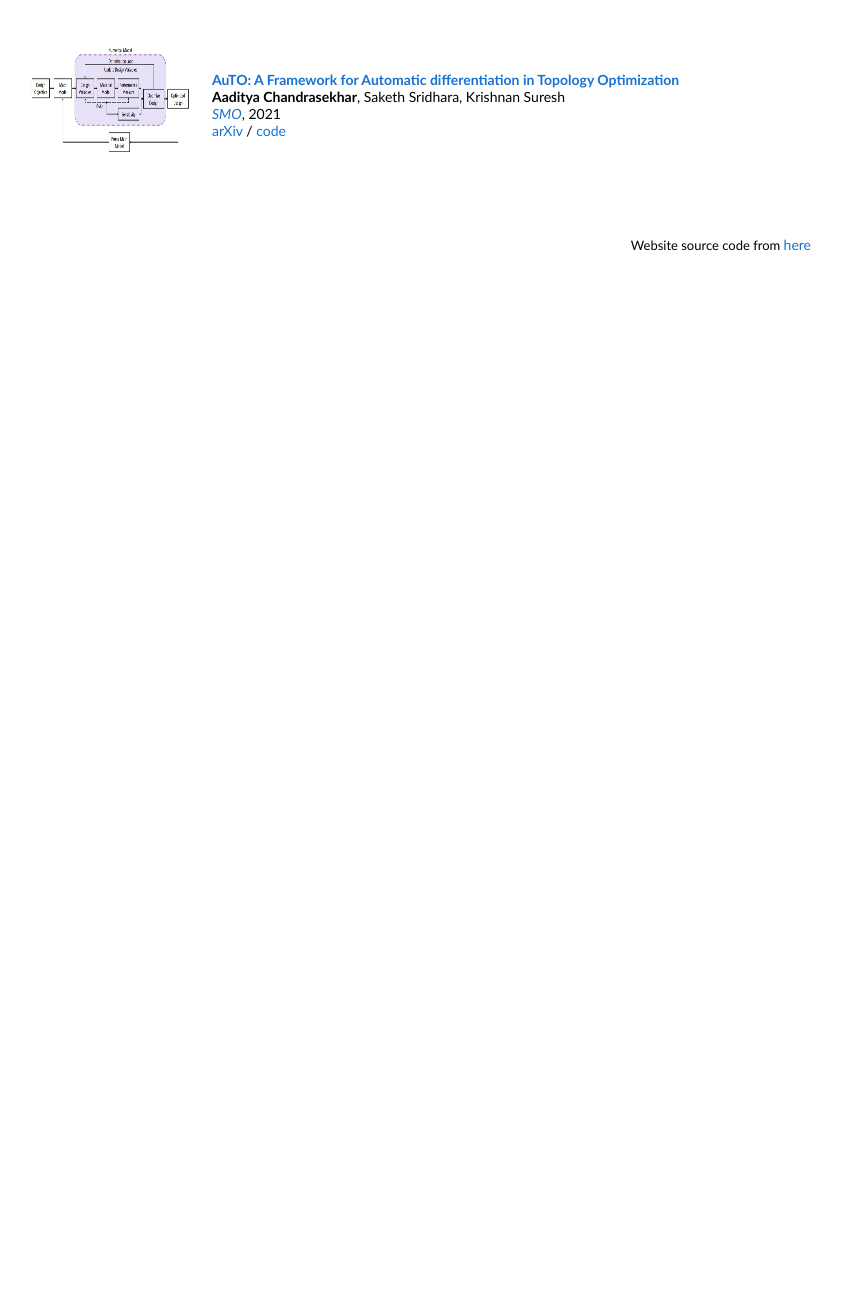
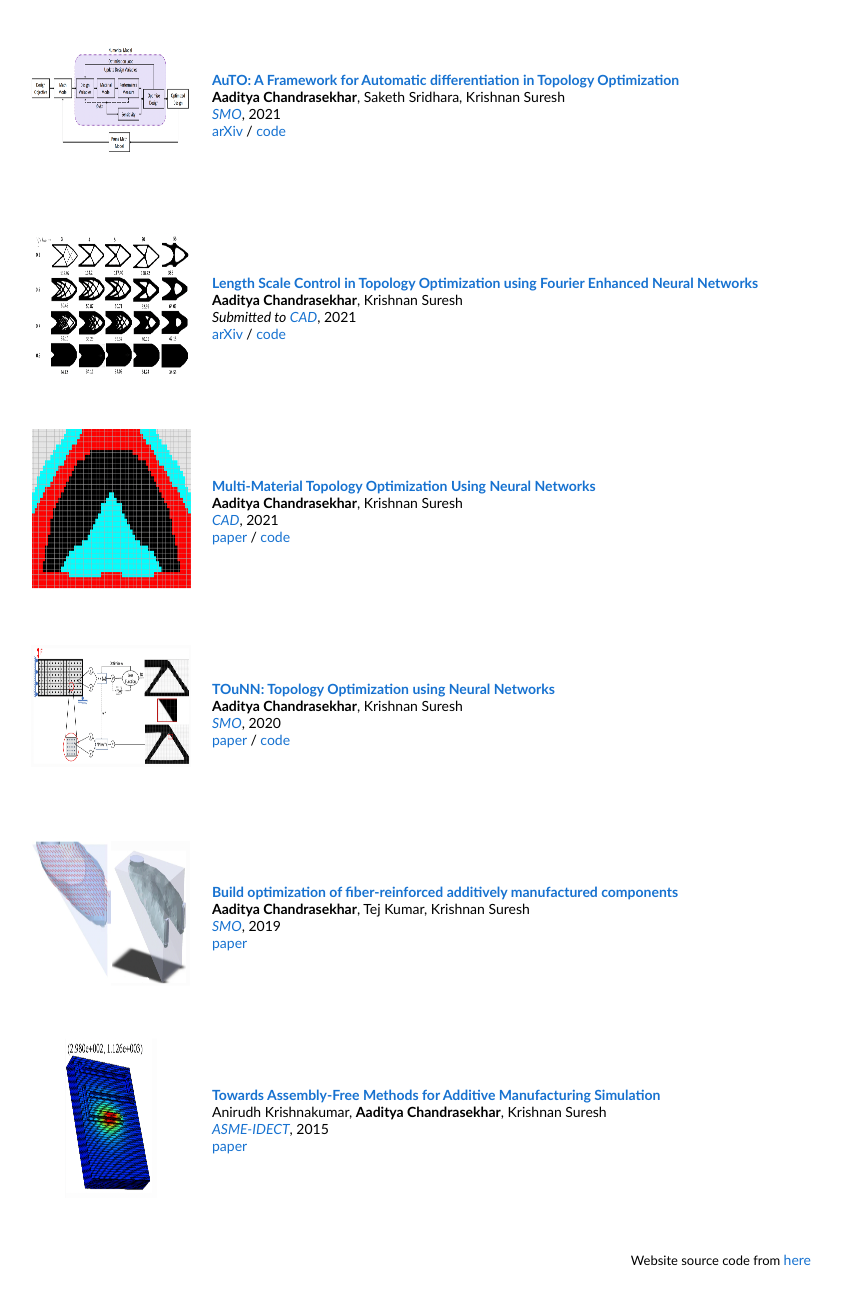
Before and after one commit to aadityacs/aadityacs.github.io, a plain HTML site: page index.html in a window 1280 px wide. Shown: the part 371-1660 px from the top of the page, without its empty margins (229-1071 px from the left). Before the commit the page ends 800 px from the top, so only its background shows below. Drawn offline with Linux system fonts and the light colour scheme.

Commit message:
updated website

```diff
--- a/index.html
+++ b/index.html
@@ -65,12 +65,97 @@
             </td>
           </tr>
 
+          <tr>
+            <td style="padding:20px;width:25%;vertical-align:middle">
+              <img src="images/length_scale.png" alt="length_scale" width="160" height="160" style="border-style: none">
+            </td>
+            <td width="75%" valign="middle">
+              <a href="https://ersl.wisc.edu/publications/2020/FourierTOuNN.pdf">
+                <papertitle>Length Scale Control in Topology Optimization using Fourier Enhanced Neural Networks</papertitle>
+              </a>
+              <br>
+              <strong>Aaditya Chandrasekhar</strong>, Krishnan Suresh
+              <br>
+              <em>Submitted to <a href="https://www.journals.elsevier.com/computer-aided-design">CAD</a></em>, 2021
+              <br>
+              <a href="https://arxiv.org/abs/2104.01965">arXiv</a>
+              /
+             <a href="https://github.com/UW-ERSL/Fourier-TOuNN">code</a>
+            </td>
+          </tr>
+
+          <tr>
+            <td style="padding:20px;width:25%;vertical-align:middle">
+              <img src="images/MMTOuNN.png" alt="MMTOuNN" width="160" height="160" style="border-style: none">
+            </td>
+            <td width="75%" valign="middle">
+              <a href="https://ersl.wisc.edu/publications/2020/MM-TOuNN.pdf">
+                <papertitle>Multi-Material Topology Optimization Using Neural Networks</papertitle>
+              </a>
+              <br>
+              <strong>Aaditya Chandrasekhar</strong>, Krishnan Suresh
+              <br>
+              <em><a href="https://www.journals.elsevier.com/computer-aided-design">CAD</a></em>, 2021
+              <br>
+              <a href="https://www.sciencedirect.com/science/article/abs/pii/S0010448521000282">paper</a>
+              /
+             <a href="www.ersl.wisc.edu/software/MMTOuNN.zip">code</a>
+            </td>
+          </tr>
+
+          <tr>
+            <td style="padding:20px;width:25%;vertical-align:middle">
+              <img src="images/TOuNN.png" alt="TOuNN" width="160" height="160" style="border-style: none">
+            </td>
+            <td width="75%" valign="middle">
+              <a href="https://ersl.wisc.edu/publications/2020/SAMO-TOuNN.pdf">
+                <papertitle>TOuNN: Topology Optimization using Neural Networks</papertitle>
+              </a>
+              <br>
+              <strong>Aaditya Chandrasekhar</strong>, Krishnan Suresh
+              <br>
+              <em><a href="https://www.springer.com/journal/158">SMO</a></em>, 2020
+              <br>
+              <a href="https://link.springer.com/article/10.1007/s00158-020-02748-4">paper</a>
+              /
+             <a href="www.ersl.wisc.edu/software/TOuNN.zip">code</a>
+            </td>
+          </tr>
 
 
+          <tr>
+            <td style="padding:20px;width:25%;vertical-align:middle">
+              <img src="images/buildOpt.png" alt="buildOpt" width="160" height="160" style="border-style: none">
+            </td>
+            <td width="75%" valign="middle">
+              <a href="https://ersl.wisc.edu/publications/2019/optimization_printing_anisotropic_infill.pdf">
+                <papertitle>Build optimization of fiber-reinforced additively manufactured components</papertitle>
+              </a>
+              <br>
+              <strong>Aaditya Chandrasekhar</strong>, Tej Kumar, Krishnan Suresh
+              <br>
+              <em><a href="https://www.springer.com/journal/158">SMO</a></em>, 2019
+              <br>
+              <a href="https://link.springer.com/article/10.1007%2Fs00158-019-02346-z">paper</a>
+            </td>
+          </tr>
 
-
-
-
+          <tr>
+            <td style="padding:20px;width:25%;vertical-align:middle">
+              <img src="images/AMSim.png" alt="TOuNN" width="160" height="160" style="border-style: none">
+            </td>
+            <td width="75%" valign="middle">
+              <a href="https://asmedigitalcollection.asme.org/IDETC-CIE/proceedings-abstract/IDETC-CIE2015/57045/V01AT02A021/252457">
+                <papertitle>Towards Assembly-Free Methods for Additive Manufacturing Simulation</papertitle>
+              </a>
+              <br>
+              Anirudh Krishnakumar, <strong>Aaditya Chandrasekhar</strong>, Krishnan Suresh
+              <br>
+              <em><a href="https://asmedigitalcollection.asme.org/">ASME-IDECT</a></em>, 2015
+              <br>
+              <a href="https://asmedigitalcollection.asme.org/IDETC-CIE/proceedings-abstract/IDETC-CIE2015/57045/V01AT02A021/252457">paper</a>
+            </td>
+          </tr>
 
 
         </tbody></table>
```
Also changed, not shown: images/AMSim.png (added), images/MMTOuNN.png (added), images/TOuNN.png (added), images/buildOpt.png (added), images/length_scale.png (added).
